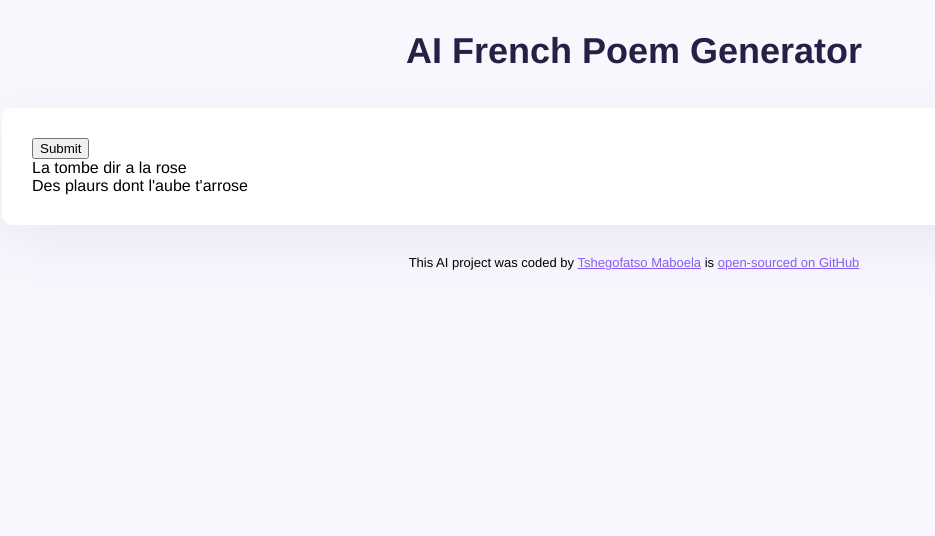
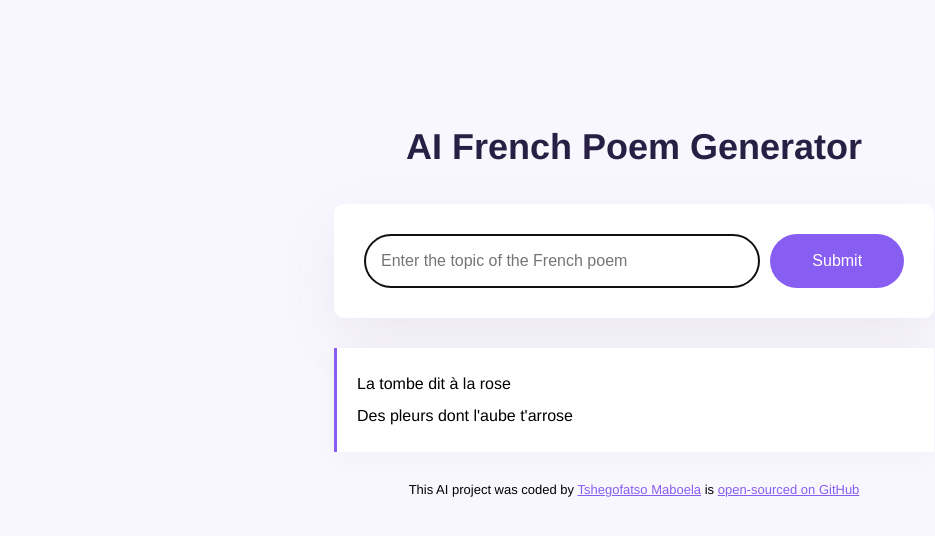
Before and after one commit to MamaKbubu/Poem-generator, a plain HTML site: page index.html in a window 1280 px wide. Shown: the whole page, without its empty margins (6-941 px from the left). Drawn offline with Linux system fonts and the light colour scheme.

Commit message:
activity 3

```diff
--- a/index.html
+++ b/index.html
@@ -1,26 +1,33 @@
 <!DOCTYPE html>
 <html lang="en">
   <head>
-    <meta charset="UTF-8">
-    <meta name="viewport" content="width=device-width, initial-scale=1.0">
-    <link rel="stylesheet" href="style.css">
-    <title> AI French Poem Generator</title>
+    <meta charset="UTF-8" />
+    <meta name="viewport" content="width=device-width, initial-scale=1.0" />
+    <link rel="stylesheet" href="src/style.css" />
+    <title>AI French Poem Generator</title>
   </head>
   <body>
+    <div class="container">
       <header>
         <h1>AI French Poem Generator</h1>
       </header>
 
       <main>
         <form>
-                <inpuyt text="text" placeholder="Enter the topic of a Frech poem" autofocus required autocomplete="off" />
-                <input type="submit"/>
-
+          <input
+            type="text"
+            placeholder="Enter the topic of the French poem"
+            autofocus
+            required
+            autocomplete="off"
+            class="instructions"
+          />
+          <input type="submit" class="submit-button" />
         </form>
-            <div>
-                La tombe dir a la rose
+        <div class="poem">
+          La tombe dit à la rose
           <br />
-                Des plaurs dont l'aube t'arrose
+          Des pleurs dont l'aube t'arrose
         </div>
       </main>
         <footer>
```
Lines whose indentation alone changed are shown as unchanged.
